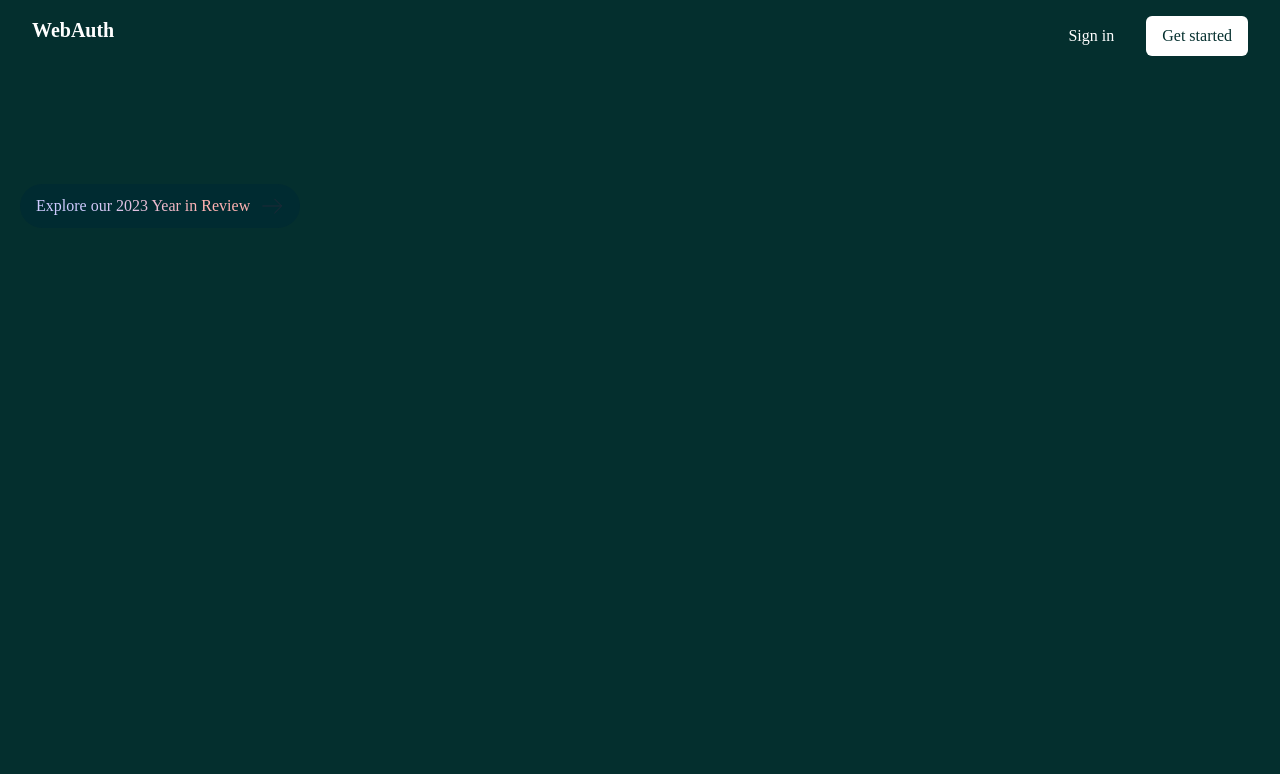
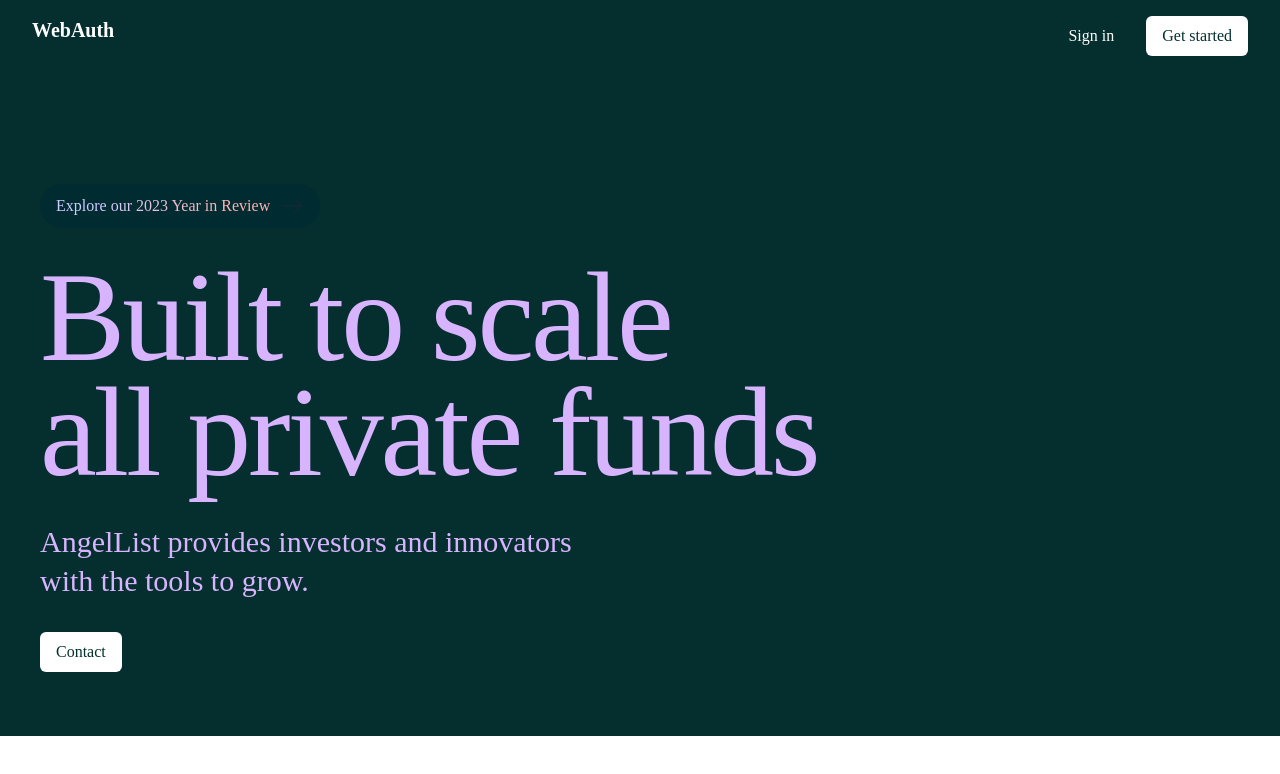
Before and after one commit to SinghAstra/RedisX, a React (Create React App) app in the folder client/: page / in a window 1280 px wide. Shown: the top 774 px of the page. Built offline with nearby package versions, Linux system fonts and the light colour scheme.

Commit message:
Added Hero Section

```diff
--- a/client/src/components/Navbar.js
+++ b/client/src/components/Navbar.js
@@ -37,7 +37,7 @@ const Navbar = () => {
             Sign in
           </Link>
           <Link
-            className="text-teal-950 bg-white py-2 px-4 rounded-md font-medium"
+            className="text-teal-950 bg-white py-2 px-4 rounded-md font-medium hover:opacity-80"
             to={"/register"}
           >
             Get started
--- a/client/src/pages/Home.js
+++ b/client/src/pages/Home.js
@@ -1,14 +1,33 @@
 import React from "react";
 import Navbar from "../components/Navbar";
 import ReviewButton from "../components/ReviewButton";
+import { Link } from "react-router-dom";
 
 const Home = () => {
   return (
-    <div className="h-screen bg-teal-950 flex flex-col ">
+    <div className="bg-teal-950 flex flex-col ">
       <Navbar />
-      <div className=" w-full px-5">
+      <div className=" w-full px-10">
         <div className="pt-28 pb-16 ">
           <ReviewButton />
+          <div className="flex w-full flex-col items-start gap-8">
+            <h1 className="w-full text-9xl tracking-tight leading-[0.9] text-purple-300 font-medium">
+              Built to scale
+              <br />
+              all private funds
+            </h1>
+            <h2 className="text-3xl leading-[1.3] text-purple-300 font-medium">
+              AngelList provides investors and innovators
+              <br />
+              with the tools to grow.
+            </h2>
+            <Link
+              className="text-teal-950 bg-white py-2 px-4 rounded-md font-medium hover:opacity-80"
+              to={"/contact"}
+            >
+              Contact
+            </Link>
+          </div>
         </div>
       </div>
     </div>
```
